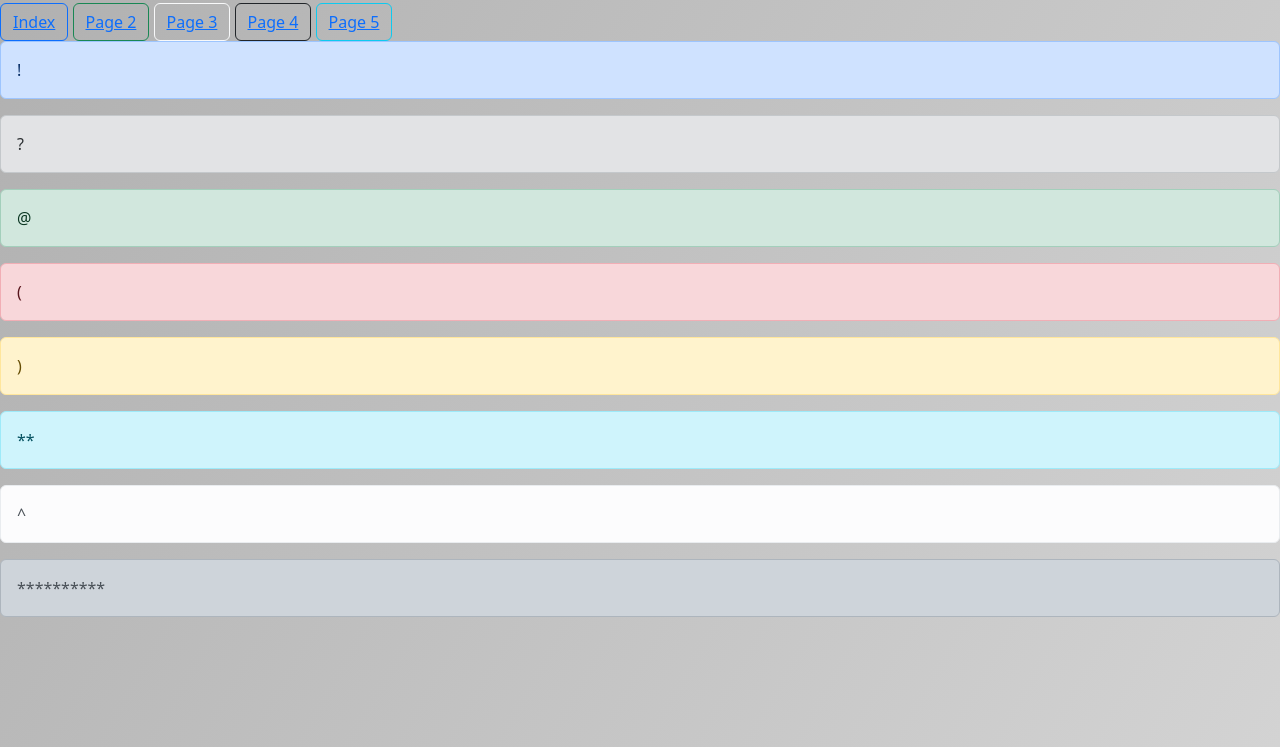
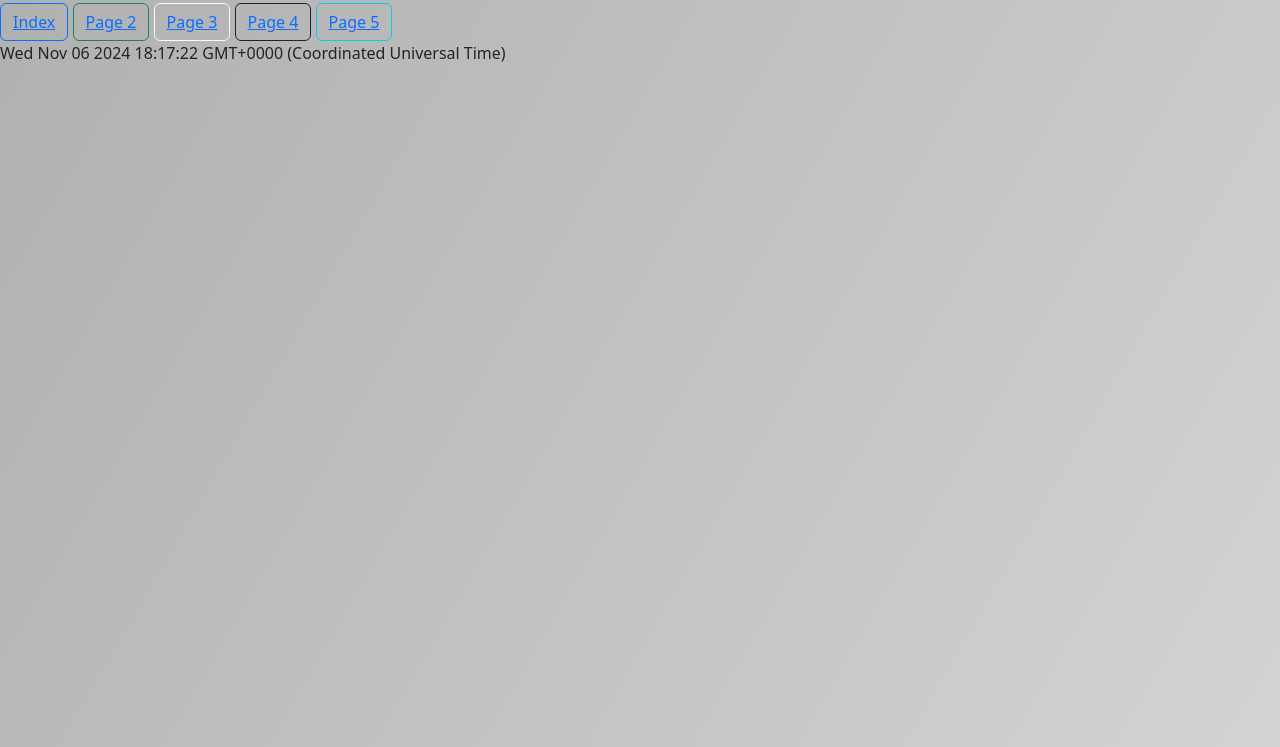
Before and after one commit to Trotter-Stewart/HW5_4013, a plain HTML site: page page5.html in a window 1280 px wide. Shown: the part 53-800 px from the top of the page. Drawn offline with nearby package versions, Linux system fonts and the light colour scheme.

Commit message:
Update page5.html

```diff
--- a/page5.html
+++ b/page5.html
@@ -34,29 +34,10 @@
       <a href="page5.html">Page 5</a>
     </button>
 </br>
-<div class="alert alert-primary" role="alert">
-  !
-</div>
-<div class="alert alert-secondary" role="alert">
-  ?
-</div>
-<div class="alert alert-success" role="alert">
-  @
-</div>
-<div class="alert alert-danger" role="alert">
-  (
-</div>
-<div class="alert alert-warning" role="alert">
-)
-</div>
-<div class="alert alert-info" role="alert">
-  **
-</div>
-<div class="alert alert-light" role="alert">
-  ^
-</div>
-<div class="alert alert-dark" role="alert">
-  **********
-</div>
+<p id="newDate"></p>
 
+<script>
+          const date = new Date();
+          document.getElementById("newDate").innerHTML = date;
+</script>
 </html>
```
